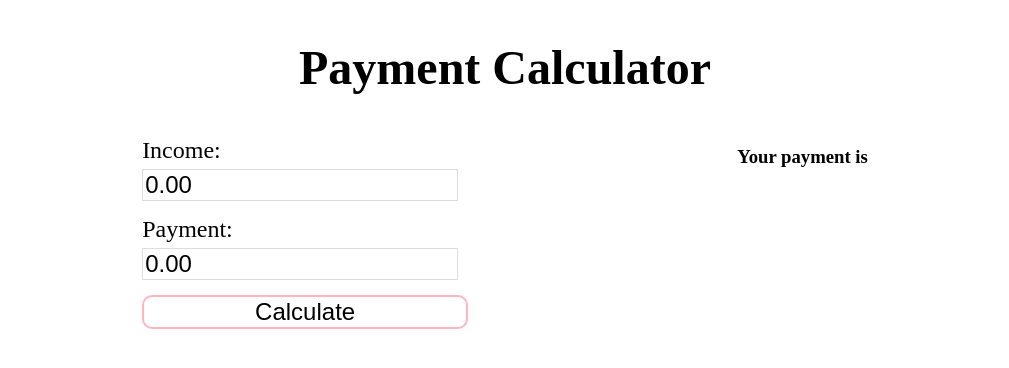
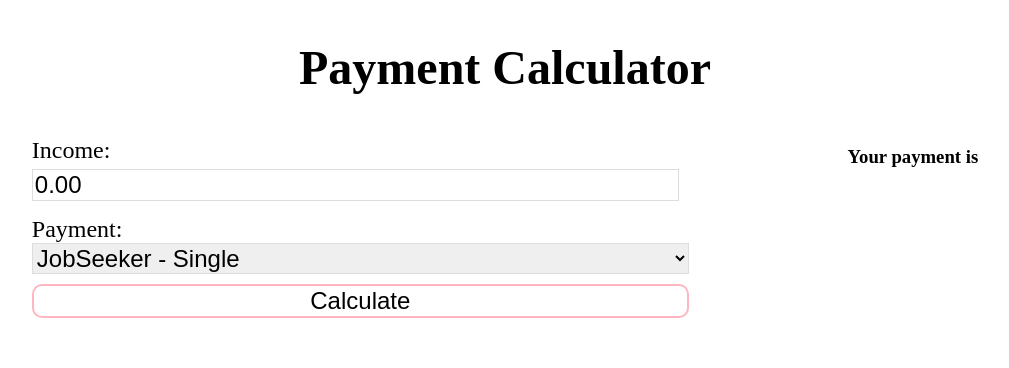
Before and after one commit to ABaulderstone/payment-calculator, a React (Create React App) app: page / in a window 1280 px wide. Shown: the top 368 px of the page, without its empty margins (135-1144 px from the left). Built offline with nearby package versions, Linux system fonts and the light colour scheme.

Commit message:
creates paymentselect component` `

```diff
--- /dev/null
+++ b/src/components/PaymentForm/PaymentSelect.js
@@ -0,0 +1,24 @@
+import React from 'react';
+import styled from 'styled-components';
+
+const StyledSelect = styled.select`
+    border: ${props => props.error ? "1px solid red": "1px solid #dddddd"};
+    font-size: 1.5rem;
+`
+const StyledOption = styled.option`
+    font-size: 1.5rem;
+`
+
+const PaymentSelect = (props) => {
+        const {options = [], ...rest} = props;
+        console.log(rest);
+
+
+    return (
+        <StyledSelect {...rest}>
+            {options.map( option => <StyledOption value={option.payment}>{option.name}</StyledOption>)}
+        </StyledSelect>
+    )
+}
+
+export default PaymentSelect;
--- a/src/components/PaymentForm/index.js
+++ b/src/components/PaymentForm/index.js
@@ -3,6 +3,8 @@ import { Input, Button, Label, Form } from '../styled-components';
 import useForm from '../../custom-hooks/use-form';
 import calculatePayment from '../../utils/calculate-payment';
 import validate from './validation-rules';
+import paymentData from '../../data/rates.json'
+import PaymentSelect from './PaymentSelect.js'
 
 
 const PaymentForm = (props) => {
@@ -22,8 +24,7 @@ const PaymentForm = (props) => {
             <Input error={errors.income} id='income' type='text' name="income" value={values.income} onChange={handleChange}/>
             {errors.income && <p style={{color: "red"}}>{errors.income}</p>}
             <Label htmlFor='payment'>Payment:</Label>
-            <Input error={errors.payment}  id='payment' type='text' name="payment" value={values.payment} onChange={handleChange}/>
-            {errors.payment && <p style={{color: "red"}}>{errors.payment}</p>}
+            <PaymentSelect options={paymentData} onChange={handleChange} name="payment" />
             <Button color="#ffb6c1" type='submit'>Calculate</Button>
         </Form>
     )
--- /dev/null
+++ b/src/data/rates.json
@@ -0,0 +1,14 @@
+[
+    {"name": "JobSeeker - Single", "payment":"620.80", "type": "JS" },
+    {"name": "JobSeeker - Single, with dependent", "payment":"667.50", "type": "JS" },
+    {"name": "JobSeeker - Partnered", "payment":"565.40", "type": "JS" },
+    {"name": "Austudy - No Children", "payment":"512.50", "type": "AS" },
+    {"name": "Austudy - Single, with children", "payment":"656.00", "type": "AS" },
+    {"name": "Austudy - partnered, with children", "payment":"557.90", "type": "AS" },
+    {"name": "Youth Allowance - Single, no children, 18+, live with parents", "payment":"354.60", "type": "YA" },
+    {"name": "Youth Allowance - Single, no children, 18+, live out of home", "payment":"512.50", "type": "YA" },
+    {"name": "Youth Allowance - Single, with children", "payment":"656.00", "type": "YA" },
+    {"name": "Youth Allowance - Partnered, no children", "payment":"512.50", "type": "YA" },
+    {"name": "Youth Allowance - Partnered, with children ", "payment":"557.90", "type": "YA" }
+
+]
```
